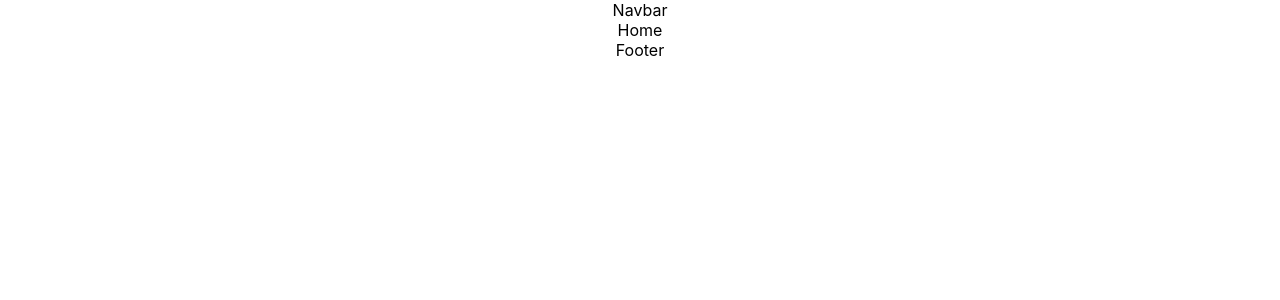
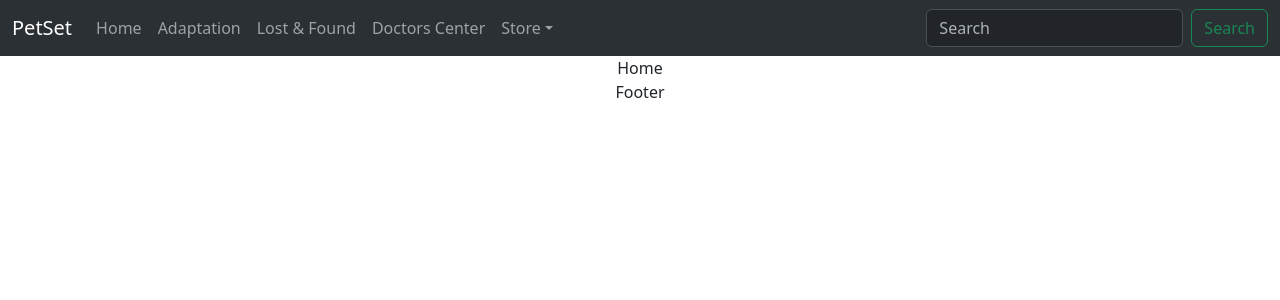
Before and after one commit to ShahinurAlamBhuiyan/PETSET_CLIENT, a React (Create React App) app: page / in a window 1280 px wide. Shown: the top 300 px of the page. Built offline with nearby package versions, Linux system fonts and the light colour scheme.

Commit message:
initial nav setup

```diff
--- a/package.json
+++ b/package.json
@@ -6,7 +6,9 @@
     "@testing-library/jest-dom": "^5.17.0",
     "@testing-library/react": "^13.4.0",
     "@testing-library/user-event": "^13.5.0",
+    "bootstrap": "^5.3.2",
     "react": "^18.2.0",
+    "react-bootstrap": "^2.9.1",
     "react-dom": "^18.2.0",
     "react-scripts": "5.0.1",
     "web-vitals": "^2.1.4"
--- a/public/index.html
+++ b/public/index.html
@@ -24,7 +24,7 @@
       work correctly both with client-side routing and a non-root public URL.
       Learn how to configure a non-root public URL by running `npm run build`.
     -->
-    <title>React App</title>
+    <title>Pet Set</title>
   </head>
   <body>
     <noscript>You need to enable JavaScript to run this app.</noscript>
--- a/src/App.js
+++ b/src/App.js
@@ -1,14 +1,15 @@
 import React from 'react';
 import './App.css';
+import 'bootstrap/dist/css/bootstrap.min.css';
 
 import Home from './pages/Home/Home';
-import Navbar from './components/Shared/Navbar/Navbar';
+import SharedNav from './components/Shared/SharedNav/SharedNav';
 import Footer from './components/Shared/Footer/Footer';
 
 function App() {
   return (
     <div className="App">
-      <Navbar />
+      <SharedNav />
       <Home />
       <Footer />
     </div>
--- a/src/components/Shared/Navbar/Navbar.js
+++ /dev/null
@@ -1,9 +0,0 @@
-import React from 'react'
-
-const Navbar = () => {
-    return (
-        <div>Navbar</div>
-    )
-}
-
-export default Navbar
--- /dev/null
+++ b/src/components/Shared/SharedNav/SharedNav.js
@@ -0,0 +1,45 @@
+import React from 'react'
+import { Button, Container, Form, Nav, NavDropdown, Navbar } from 'react-bootstrap'
+
+const SharedNav = () => {
+    return (
+        <Navbar expand="lg" className="bg-body-tertiary" bg="dark" data-bs-theme="dark">
+            <Container fluid>
+                <Navbar.Brand href="#">PetSet</Navbar.Brand>
+                <Navbar.Toggle aria-controls="navbarScroll" />
+                <Navbar.Collapse id="navbarScroll">
+                    <Nav
+                        className="me-auto my-2 my-lg-0"
+                        style={{ maxHeight: '100px' }}
+                        navbarScroll
+                    >
+                        <Nav.Link href="#action1">Home</Nav.Link>
+                        <Nav.Link href="#action2">Adaptation</Nav.Link>
+                        <Nav.Link href="#action2">Lost & Found</Nav.Link>
+                        <Nav.Link href="#action2">Doctors Center</Nav.Link>
+                        <NavDropdown title="Store" id="navbarScrollingDropdown">
+                            <NavDropdown.Item href="#action4">
+                                Medicine
+                            </NavDropdown.Item>
+                            <NavDropdown.Divider />
+                            <NavDropdown.Item href="#action5">
+                                Pet Toy
+                            </NavDropdown.Item>
+                        </NavDropdown>
+                    </Nav>
+                    <Form className="d-flex">
+                        <Form.Control
+                            type="search"
+                            placeholder="Search"
+                            className="me-2"
+                            aria-label="Search"
+                        />
+                        <Button variant="outline-success">Search</Button>
+                    </Form>
+                </Navbar.Collapse>
+            </Container>
+        </Navbar>
+    )
+}
+
+export default SharedNav
```
Also changed, not shown: src/components/Shared/SharedNav/SharedNav.css (added), 1 other file (tests, documents, lock files or other folders).
